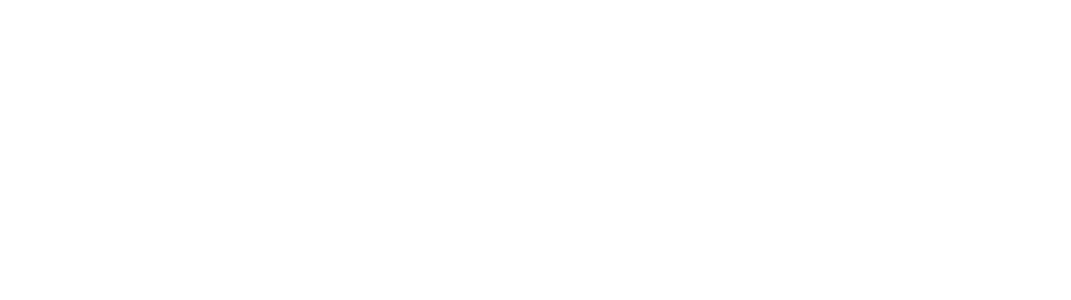
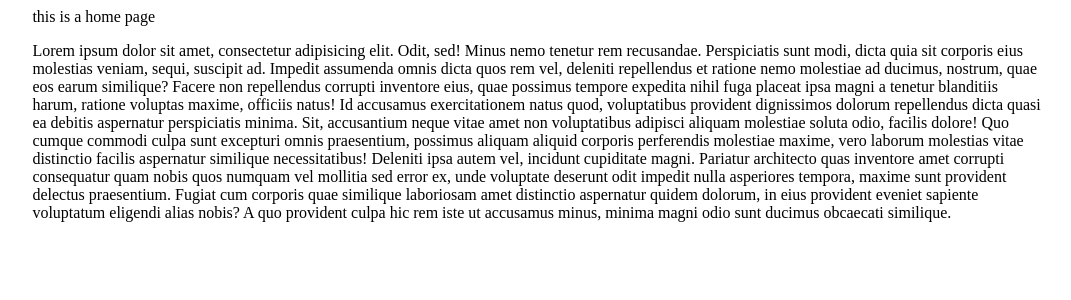
Before and after one commit to biddutMia/testForVercel, a React (Vite) app: page / in a window 1280 px wide. Before the commit this address had no page. Shown: the top 300 px of the page, without its empty margins (102-1173 px from the left). Built offline with nearby package versions, Linux system fonts and the light colour scheme.

Commit message:
some text added in home and about page

```diff
--- a/src/components/app/App.jsx
+++ b/src/components/app/App.jsx
@@ -46,7 +46,7 @@
   return (
     <div style={{ width: "80%", margin: "auto" }}>
       <Routes>
-        <Route path="/home" element={<Home />}></Route>
+        <Route path="/" element={<Home />}></Route>
         <Route path="/about" element={<About />}></Route>
       </Routes>
     </div>
```
